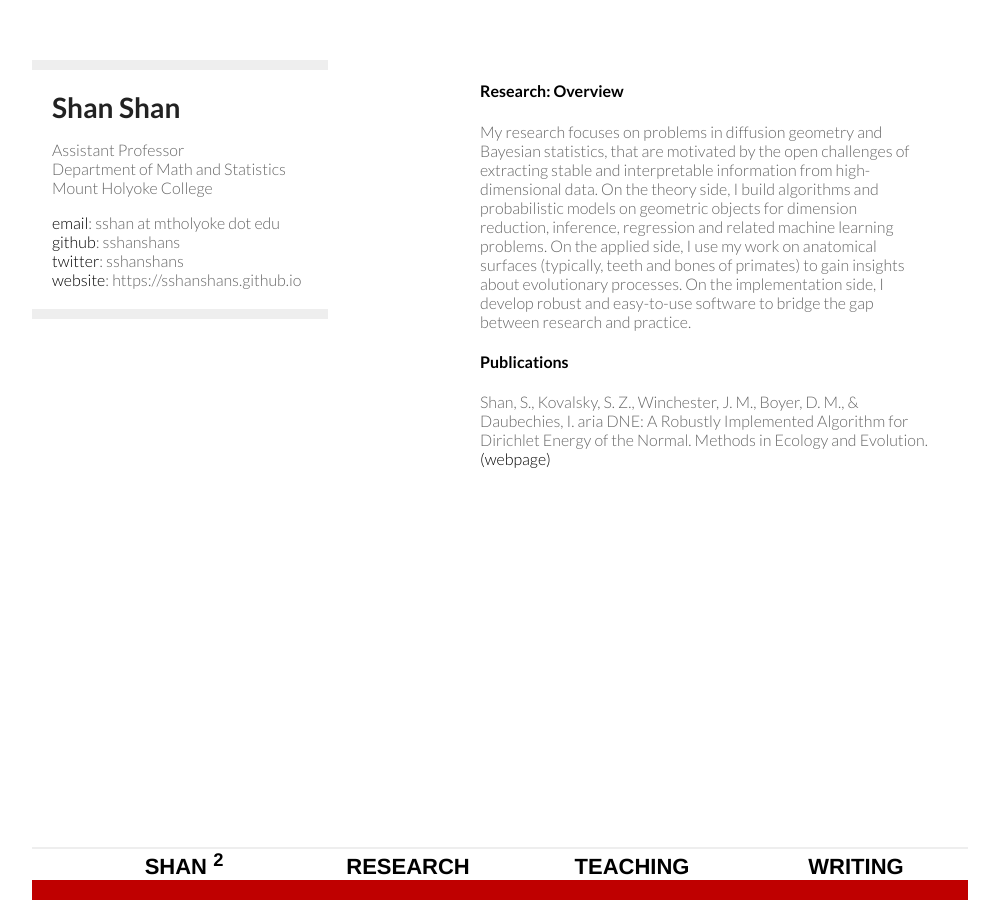
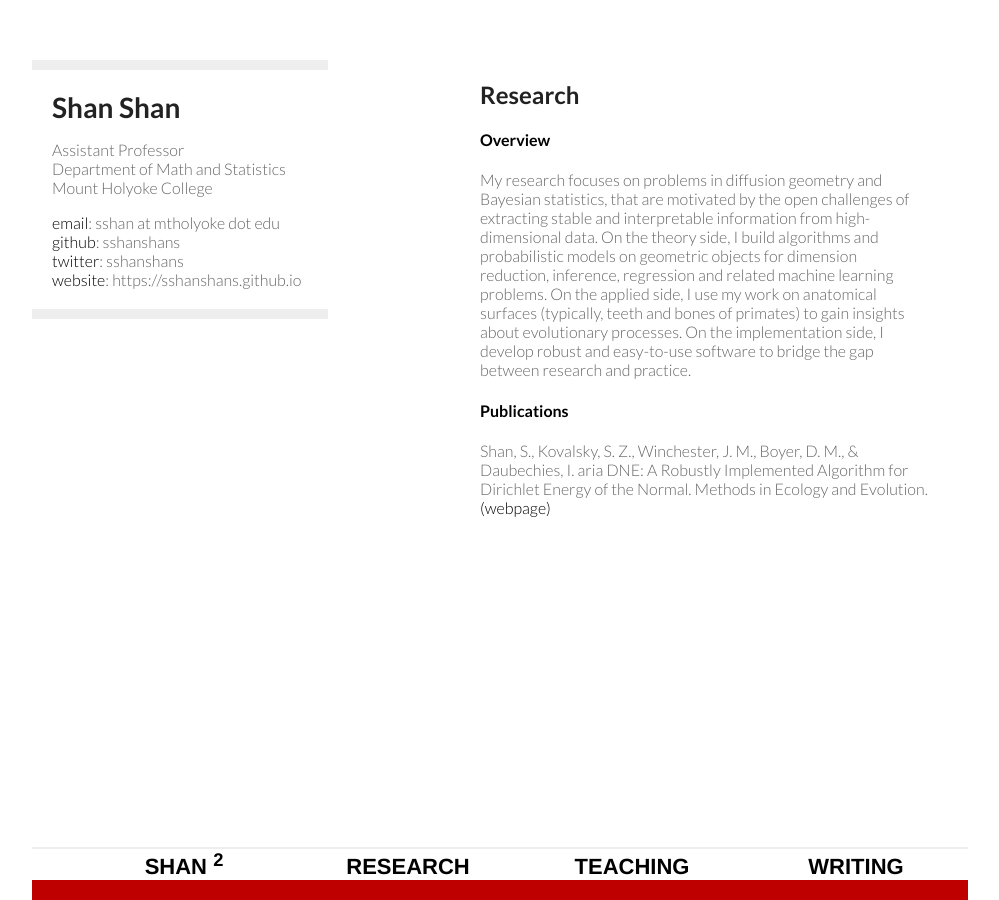
Before and after one commit to sshanshans/sshanshans.github.io, a Jekyll site: the page built from research/research.md, in a window 1280 px wide. Shown: the whole page, without its empty margins (160-1159 px from the left). Built offline with Jekyll 4.4.1, drawn with Linux system fonts in a browser that asks for light colours.

Commit message:
update visual

```diff
--- a/research/research.md
+++ b/research/research.md
@@ -3,8 +3,8 @@ layout: default
 title: research
 description: Research
 ---
-
-#### Research: Overview
+## Research
+#### Overview
 
 My research focuses on problems in diffusion geometry and Bayesian statistics, that are motivated
 by the open challenges of extracting stable and interpretable information from high-dimensional
```
Also changed, not shown: AboutMe/aboutme.md (+1 -1 lines), teaching/teaching.md (+1 -0 lines).
